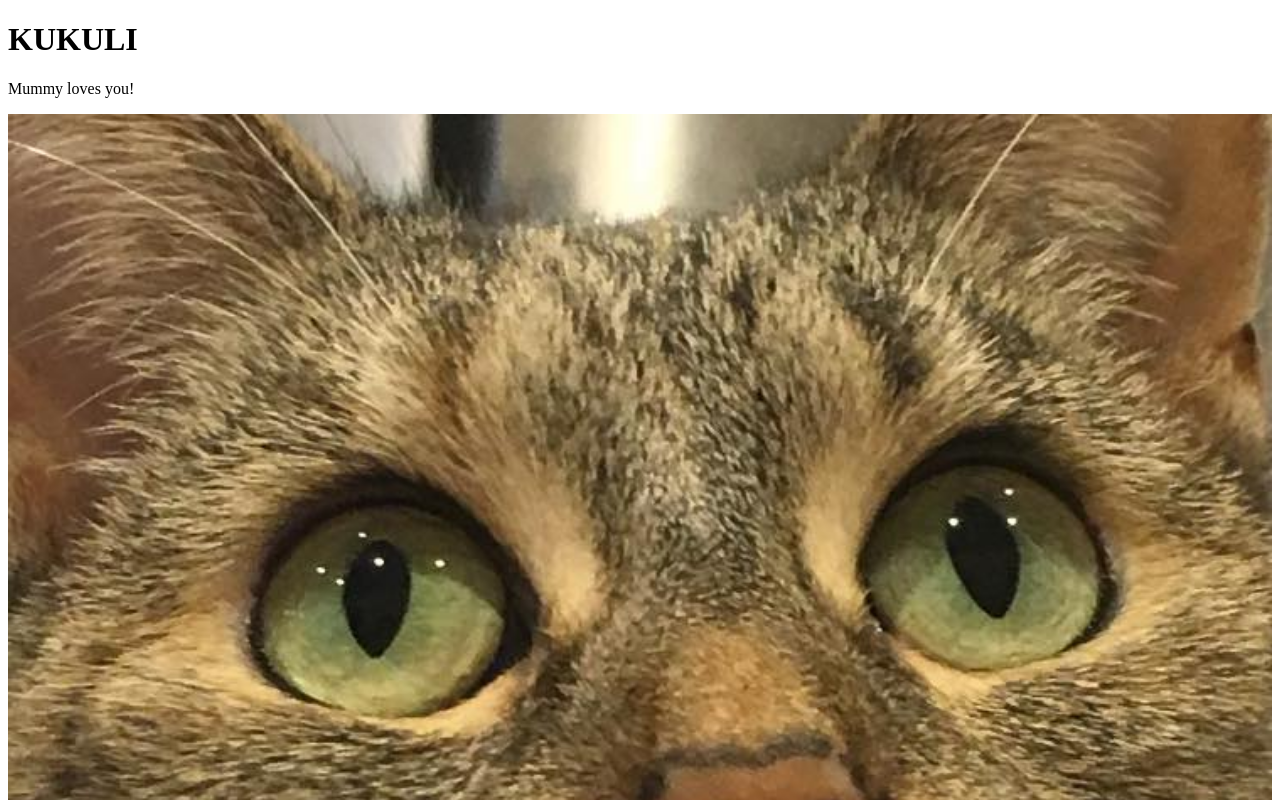
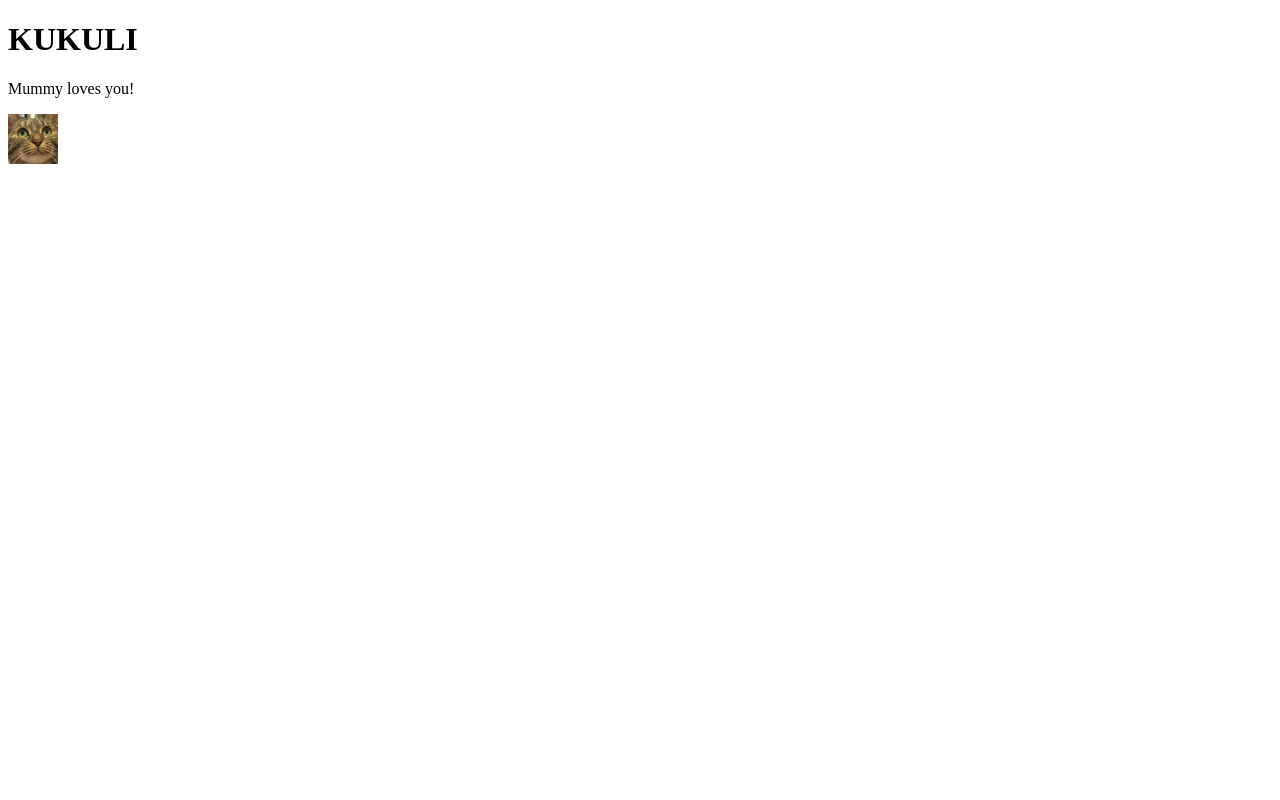
Before and after one commit to meleksen1/myfirstwebsite, a website: page index.html in a window 1280 px wide. Shown: the top 800 px of the page. Drawn offline with Linux system fonts and the light colour scheme.

Commit message:
Update index.html

```diff
--- a/index.html
+++ b/index.html
@@ -9,6 +9,7 @@
   <body>
     <h1>KUKULI</h1>
     <p>Mummy loves you!</p>
-    <img src="cat.jpg" width="100%" />
+    <img src="cat.jpg" width="50
+    %" />
   </body>
 </html>
```
